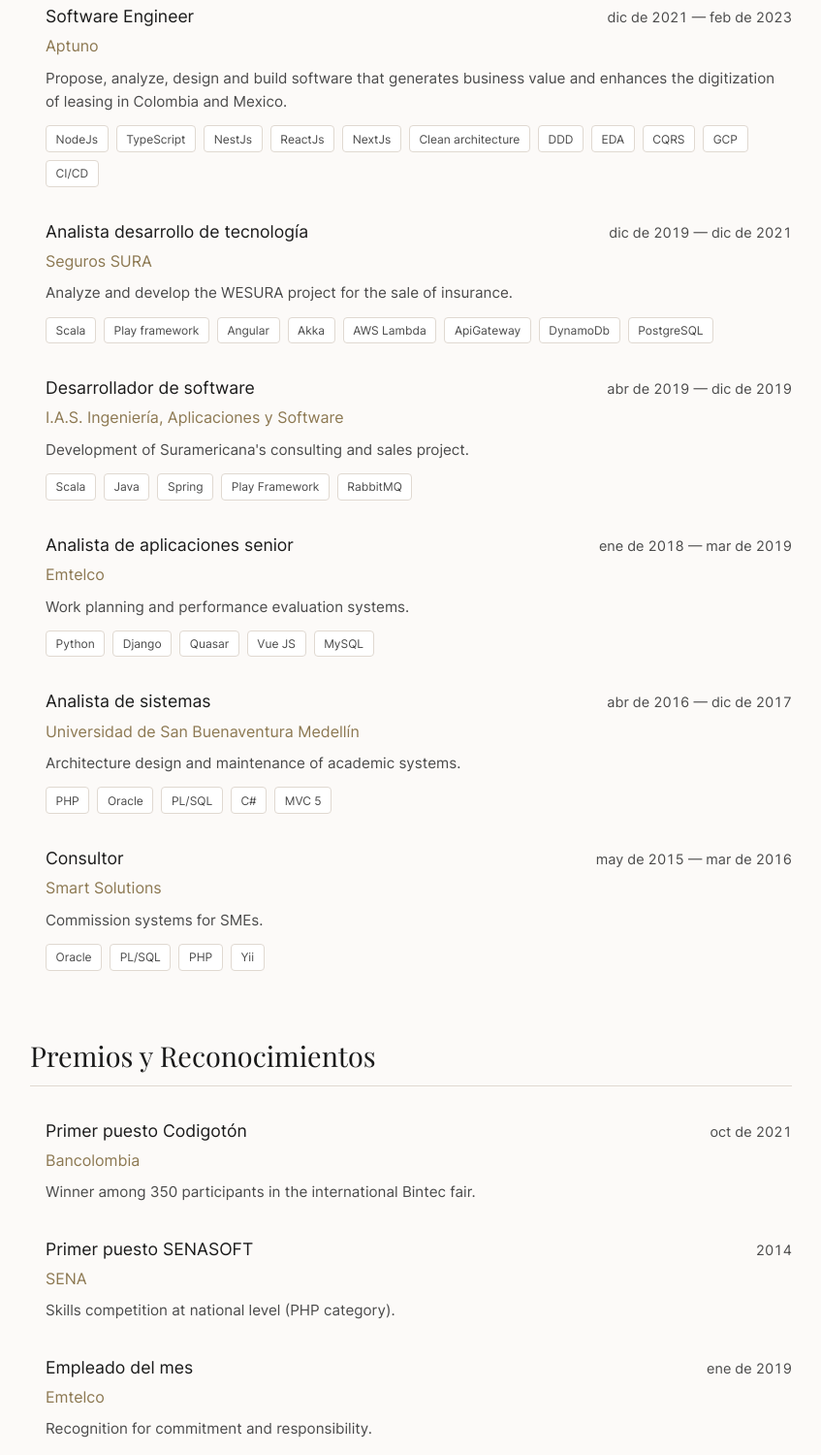
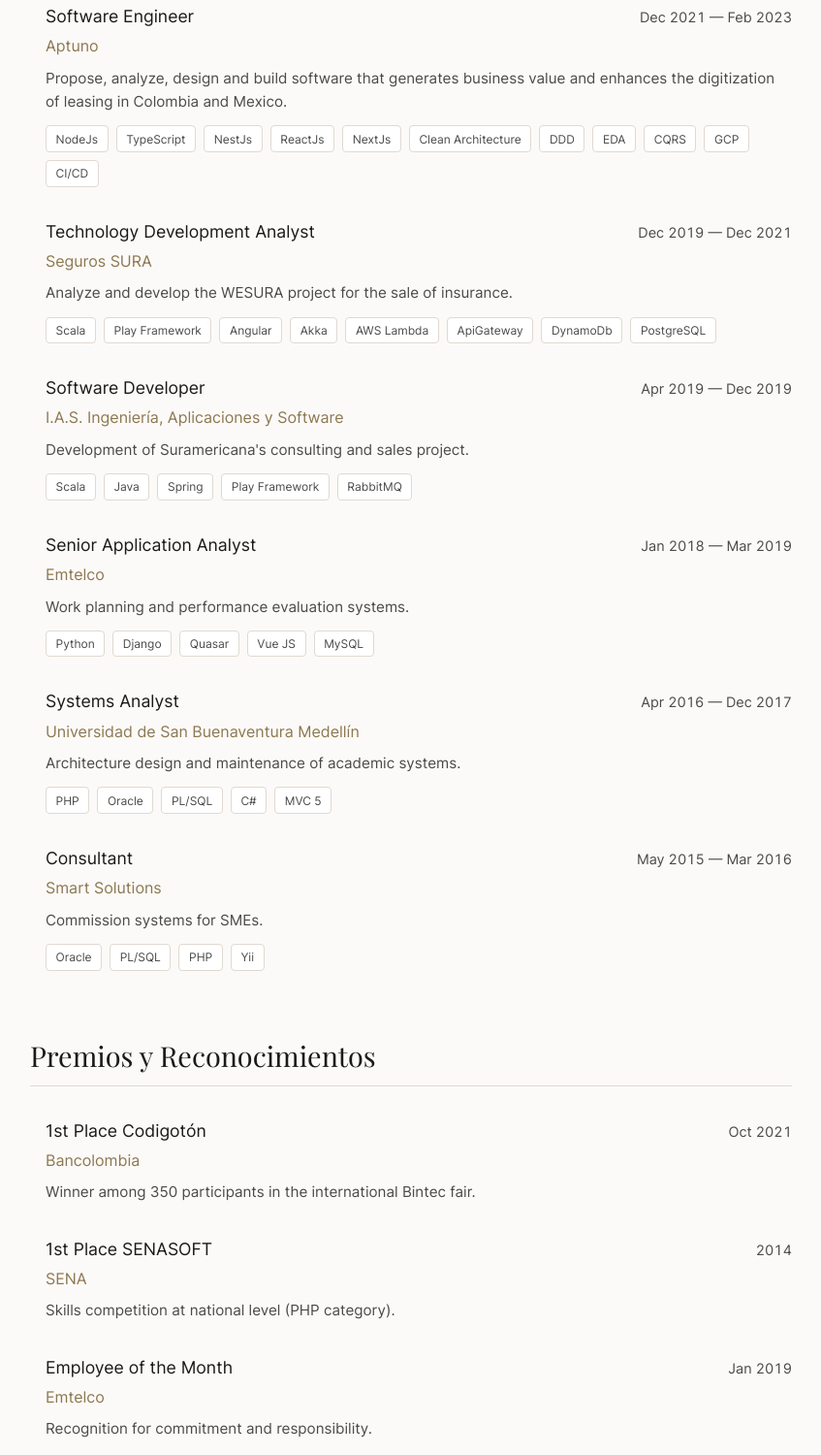
Before and after one commit to jdgonzalez907/profile-cv, a plain HTML site: page index.html in a window 1280 px wide. Shown: the part 940-2440 px from the top of the page at 97% size, without its empty margins (216-1063 px from the left). Drawn offline with Linux system fonts and the light colour scheme.

Commit message:
content: traducir perfil del español al inglés

```diff
--- a/index.html
+++ b/index.html
@@ -1,16 +1,16 @@
 <!DOCTYPE html>
-<html lang="es">
+<html lang="en">
 <head>
     <meta charset="UTF-8">
     <meta name="viewport" content="width=device-width, initial-scale=1.0">
-    <meta name="description" content="Perfil profesional de Juan David González Bedoya, Sr Software Engineer especialista en arquitecturas limpias, DDD y EDA.">
+    <meta name="description" content="Professional profile of Juan David González Bedoya, Sr Software Engineer specialized in clean architectures, DDD, and EDA.">
     <meta name="keywords" content="Software Engineer, Java, Scala, NodeJs, Architecture, DDD, Medellin, Juan David Gonzalez">
     <meta name="author" content="Juan David González Bedoya">
 
     <!-- Open Graph / Facebook -->
     <meta property="og:type" content="website">
     <meta property="og:title" content="Juan David González Bedoya | Sr Software Engineer">
-    <meta property="og:description" content="Especialista en desarrollo de software de alta escala y arquitecturas modernas.">
+    <meta property="og:description" content="Specialist in high-scale software development and modern architectures.">
     <meta property="og:image" content="assets/images/profile.jpg">
 
     <title>Juan David González Bedoya | Sr Software Engineer</title>
@@ -33,12 +33,12 @@
         </header>
 
         <section id="experience-section" aria-labelledby="experience-title">
-            <h2 id="experience-title">Experiencia</h2>
+            <h2 id="experience-title">Experience</h2>
             <div id="work" class="list-container">
                 <div class="item current-job">
                     <div class="item-header">
                         <span class="item-title">Sr Software Engineer</span>
-                        <span class="item-date">abr de 2023 — Presente</span>
+                        <span class="item-date">Apr 2023 — Present</span>
                     </div>
                     <div class="item-org">Mercado Libre</div>
                     <p class="item-summary">Working on high-scale systems at Mercado Libre developing with Java and Go. Focused on the sales dashboard and sales details, delivering direct value to seller users. The work involves applying clean architecture principles, implementing circuit breakers, managing connection pools, and ensuring system reliability through metrics and observability.</p>
@@ -57,7 +57,7 @@
                 <div class="item">
                     <div class="item-header">
                         <span class="item-title">Software Engineer</span>
-                        <span class="item-date">dic de 2021 — feb de 2023</span>
+                        <span class="item-date">Dec 2021 — Feb 2023</span>
                     </div>
                     <div class="item-org">Aptuno</div>
                     <p class="item-summary">Propose, analyze, design and build software that generates business value and enhances the digitization of leasing in Colombia and Mexico.</p>
@@ -67,7 +67,7 @@
                         <li class="highlight-tag">NestJs</li>
                         <li class="highlight-tag">ReactJs</li>
                         <li class="highlight-tag">NextJs</li>
-                        <li class="highlight-tag">Clean architecture</li>
+                        <li class="highlight-tag">Clean Architecture</li>
                         <li class="highlight-tag">DDD</li>
                         <li class="highlight-tag">EDA</li>
                         <li class="highlight-tag">CQRS</li>
@@ -78,14 +78,14 @@
 
                 <div class="item">
                     <div class="item-header">
-                        <span class="item-title">Analista desarrollo de tecnología</span>
-                        <span class="item-date">dic de 2019 — dic de 2021</span>
+                        <span class="item-title">Technology Development Analyst</span>
+                        <span class="item-date">Dec 2019 — Dec 2021</span>
                     </div>
                     <div class="item-org">Seguros SURA</div>
                     <p class="item-summary">Analyze and develop the WESURA project for the sale of insurance.</p>
                     <ul class="highlights">
                         <li class="highlight-tag">Scala</li>
-                        <li class="highlight-tag">Play framework</li>
+                        <li class="highlight-tag">Play Framework</li>
                         <li class="highlight-tag">Angular</li>
                         <li class="highlight-tag">Akka</li>
                         <li class="highlight-tag">AWS Lambda</li>
@@ -97,8 +97,8 @@
 
                 <div class="item">
                     <div class="item-header">
-                        <span class="item-title">Desarrollador de software</span>
-                        <span class="item-date">abr de 2019 — dic de 2019</span>
+                        <span class="item-title">Software Developer</span>
+                        <span class="item-date">Apr 2019 — Dec 2019</span>
                     </div>
                     <div class="item-org">I.A.S. Ingeniería, Aplicaciones y Software</div>
                     <p class="item-summary">Development of Suramericana's consulting and sales project.</p>
@@ -113,8 +113,8 @@
 
                 <div class="item">
                     <div class="item-header">
-                        <span class="item-title">Analista de aplicaciones senior</span>
-                        <span class="item-date">ene de 2018 — mar de 2019</span>
+                        <span class="item-title">Senior Application Analyst</span>
+                        <span class="item-date">Jan 2018 — Mar 2019</span>
                     </div>
                     <div class="item-org">Emtelco</div>
                     <p class="item-summary">Work planning and performance evaluation systems.</p>
@@ -129,8 +129,8 @@
 
                 <div class="item">
                     <div class="item-header">
-                        <span class="item-title">Analista de sistemas</span>
-                        <span class="item-date">abr de 2016 — dic de 2017</span>
+                        <span class="item-title">Systems Analyst</span>
+                        <span class="item-date">Apr 2016 — Dec 2017</span>
                     </div>
                     <div class="item-org">Universidad de San Buenaventura Medellín</div>
                     <p class="item-summary">Architecture design and maintenance of academic systems.</p>
@@ -145,8 +145,8 @@
 
                 <div class="item">
                     <div class="item-header">
-                        <span class="item-title">Consultor</span>
-                        <span class="item-date">may de 2015 — mar de 2016</span>
+                        <span class="item-title">Consultant</span>
+                        <span class="item-date">May 2015 — Mar 2016</span>
                     </div>
                     <div class="item-org">Smart Solutions</div>
                     <p class="item-summary">Commission systems for SMEs.</p>
@@ -165,8 +165,8 @@
             <div id="awards" class="list-container">
                 <div class="item">
                     <div class="item-header">
-                        <span class="item-title">Primer puesto Codigotón</span>
-                        <span class="item-date">oct de 2021</span>
+                        <span class="item-title">1st Place Codigotón</span>
+                        <span class="item-date">Oct 2021</span>
                     </div>
                     <div class="item-org">Bancolombia</div>
                     <p class="item-summary">Winner among 350 participants in the international Bintec fair.</p>
@@ -174,7 +174,7 @@
 
                 <div class="item">
                     <div class="item-header">
-                        <span class="item-title">Primer puesto SENASOFT</span>
+                        <span class="item-title">1st Place SENASOFT</span>
                         <span class="item-date">2014</span>
                     </div>
                     <div class="item-org">SENA</div>
@@ -183,8 +183,8 @@
 
                 <div class="item">
                     <div class="item-header">
-                        <span class="item-title">Empleado del mes</span>
-                        <span class="item-date">ene de 2019</span>
+                        <span class="item-title">Employee of the Month</span>
+                        <span class="item-date">Jan 2019</span>
                     </div>
                     <div class="item-org">Emtelco</div>
                     <p class="item-summary">Recognition for commitment and responsibility.</p>
@@ -193,7 +193,7 @@
         </section>
 
         <footer>
-            <nav id="contact-links" aria-label="Redes sociales y contacto">
+            <nav id="contact-links" aria-label="Social media and contact">
                 <a href="https://www.linkedin.com/in/jdgonzalezb/" target="_blank" rel="noopener noreferrer">LinkedIn</a>
                 <a href="mailto:jdgonzalez907@gmail.com">Email</a>
             </nav>
```
